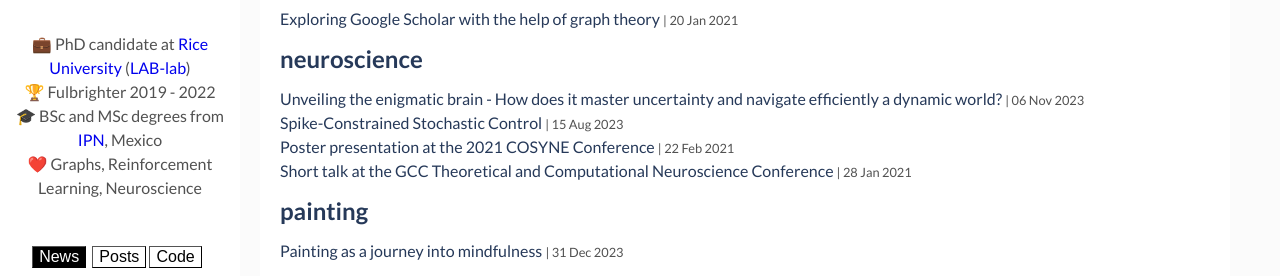
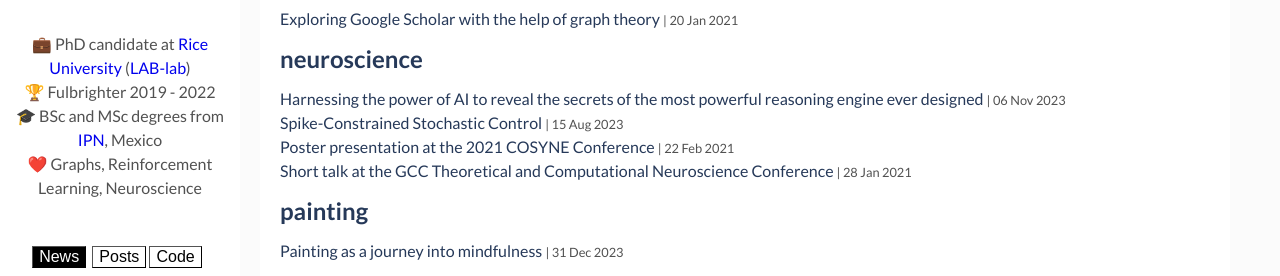
Before and after one commit to ItzelOlivos/ItzelOlivos.github.io, a Jekyll site: the page built from tags.html, in a window 1280 px wide and 900 px high, scrolled down 1557 px. Shown: the part 171-447 px from the top of the window. Built offline with Jekyll 4.4.1, drawn with Linux system fonts in a browser that asks for light colours.

Commit message:
Update Posts

```diff
--- a/_posts/2023-12-11-bayesian-brain.markdown
+++ b/_posts/2023-12-11-bayesian-brain.markdown
@@ -1,6 +1,6 @@
 ---
 layout: post
-title: Unveiling the enigmatic brain - How does it master uncertainty and navigate efficiently a dynamic world?
+title: Harnessing the power of AI to reveal the secrets of the most powerful reasoning engine ever designed
 date: 2023-11-07 00:00:00 +0300
 description: myPosts
 img: bayesian-brain.pdf
```
